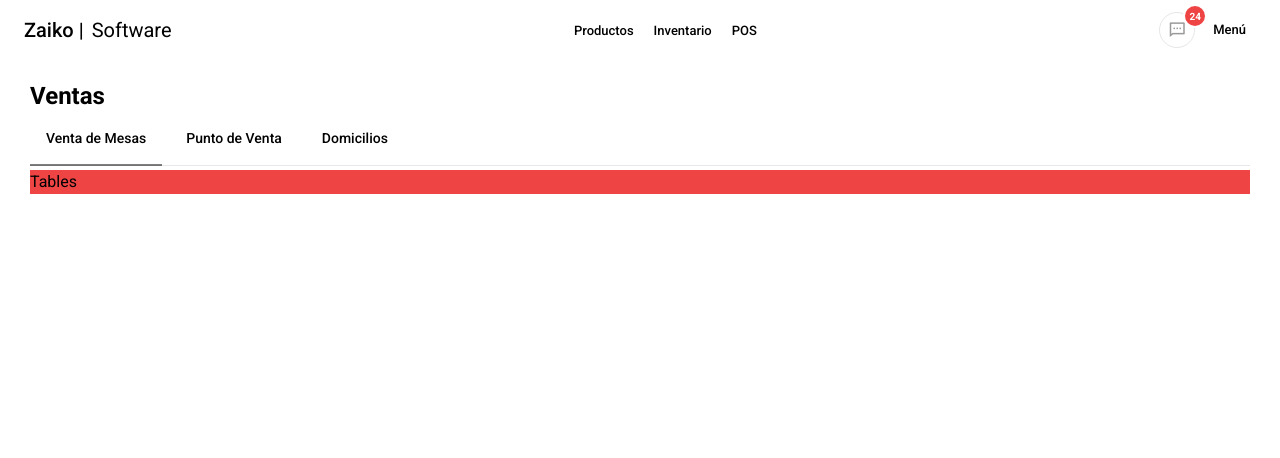
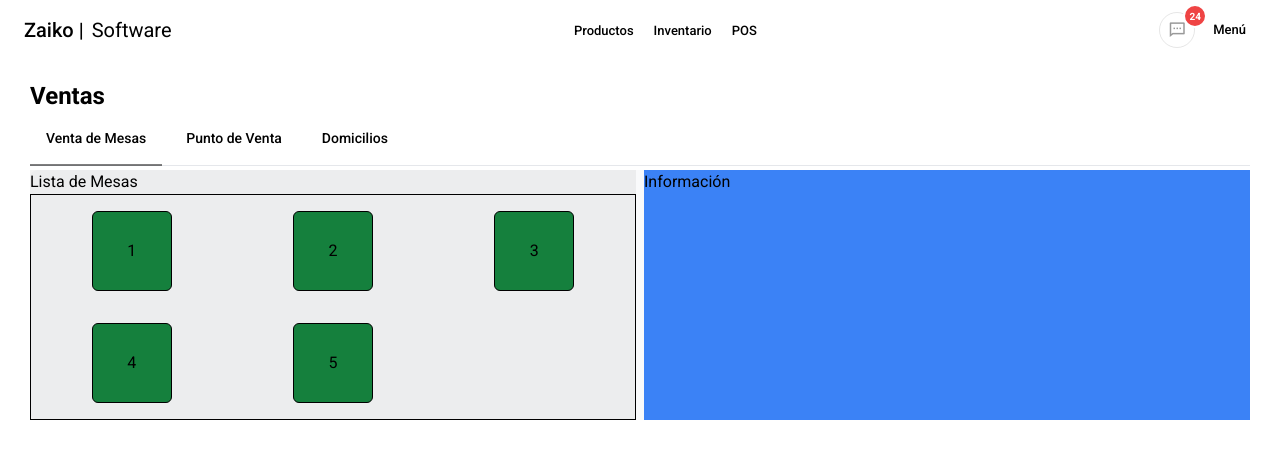
Before and after one commit to dejeloper/zaiko-app, a Next.js app: page /sales in a window 1280 px wide. Shown: the top 458 px of the page. Built offline with nearby package versions, Linux system fonts and the light colour scheme.

Commit message:
Add SalesTables and rename then

```diff
--- a/src/components/Tables/Tables.tsx
+++ b/src/components/SalesTable/SalesTable.tsx
@@ -4,7 +4,7 @@ interface Props {
   id: number
 }
 
-export const Tables: FC<Props> = ({ id }) => {
+export const SalesTable: FC<Props> = ({ id }) => {
   return (
     <div className="m-4">
       {
--- a/src/components/Tables/ListTable.tsx
+++ b/src/components/SalesTable/SalesTableList.tsx
@@ -1,4 +1,4 @@
-import { Tables } from "./Tables"
+import { SalesTable } from "./SalesTable"
 
 const listTables = [
   {
@@ -18,7 +18,7 @@ const listTables = [
   },
 ]
 
-export const ListTable = () => {
+export const SalesTableList = () => {
   return (
     <>
       <h4>Lista de Mesas</h4>
@@ -26,7 +26,7 @@ export const ListTable = () => {
         {
           listTables.map((t) => {
             return (
-              <Tables key={t.id} id={t.id} />
+              <SalesTable key={t.id} id={t.id} />
             )
           })
         }
--- a/src/components/sales/Tables.tsx
+++ b/src/components/sales/Tables.tsx
@@ -1,6 +1,14 @@
+import { SalesTableList } from "../SalesTable/SalesTableList"
 
 export const Tables = () => {
   return (
-    <div className='w-full bg-red-500'>Tables</div>
+    <div className='grid xxs:grid-cols-1 xs:grid-cols-2 gap-2'>
+      <div className="bg-black/5">
+        <SalesTableList />
+      </div>
+      <div className="bg-blue-500">
+        <h4>Información</h4>
+      </div>
+    </div>
   )
 }
```
